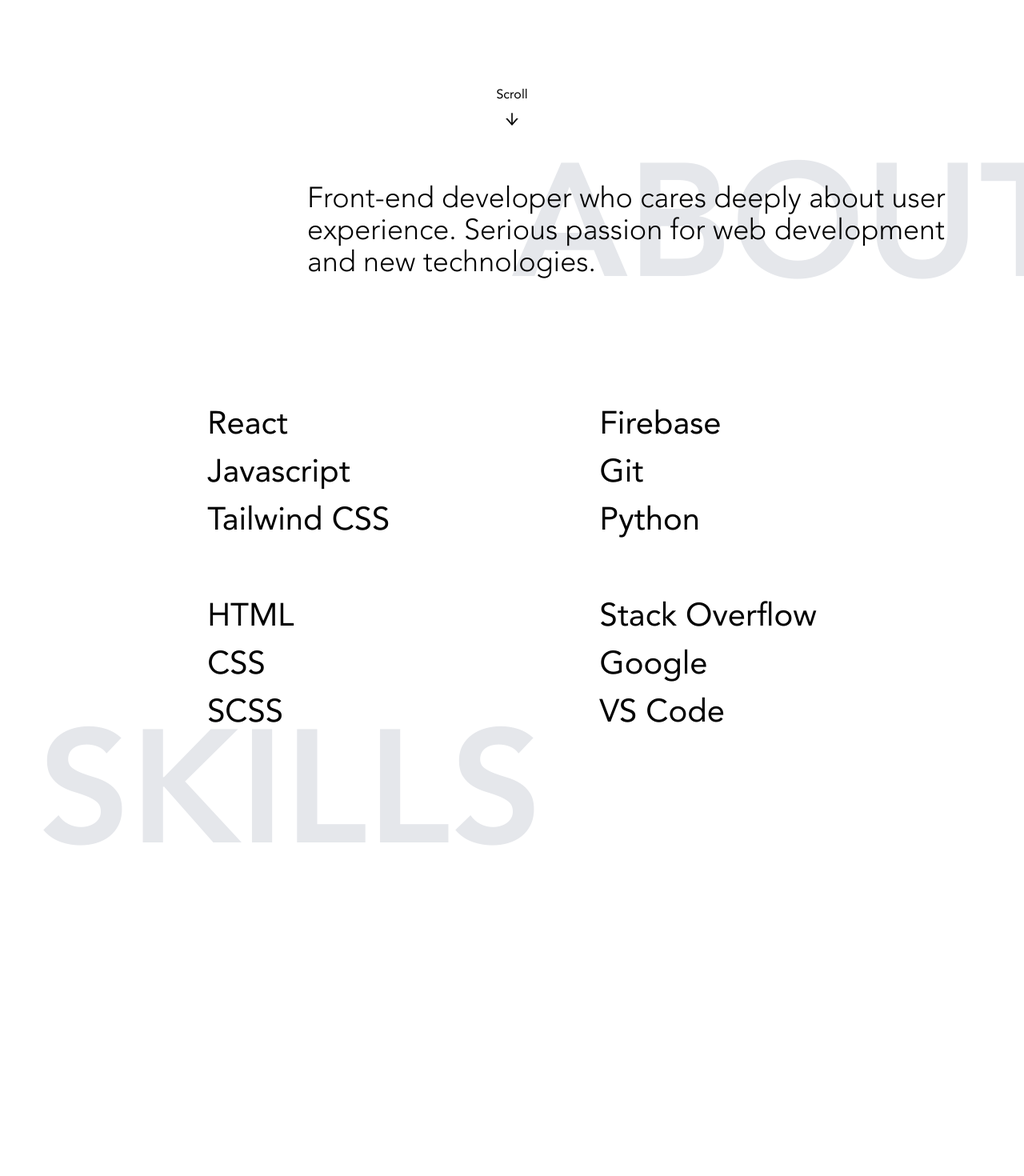
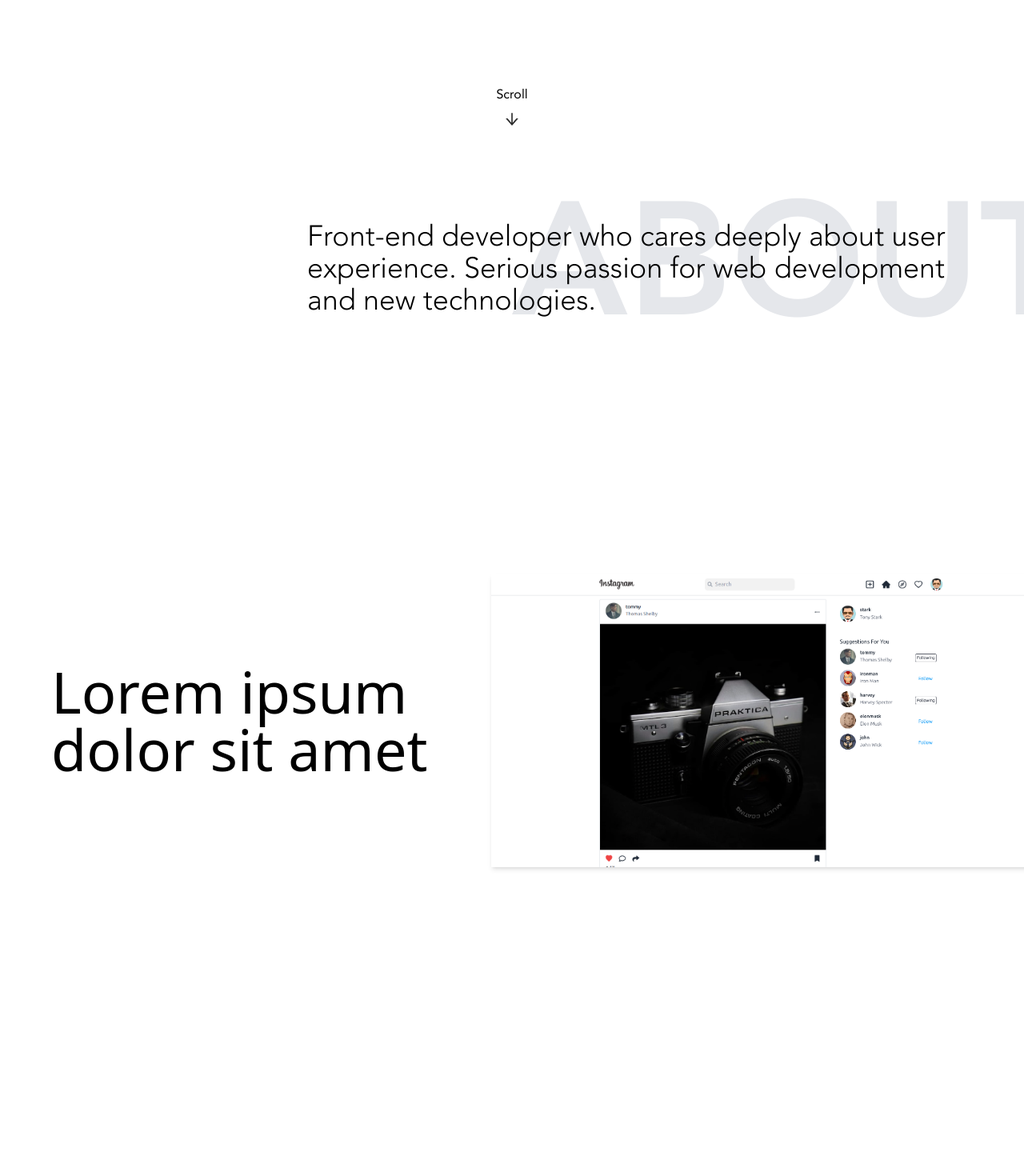
Before and after one commit to kenizaya/portfolio, a React (Vite) app: page / in a window 1280 px wide. Shown: the part 620-2090 px from the top of the page at 80% size. Built offline with nearby package versions, Linux system fonts and the light colour scheme.

Commit message:
Add projects section

```diff
--- a/src/App.jsx
+++ b/src/App.jsx
@@ -2,6 +2,7 @@
 import About from './components/About'
 import Contact from './components/Contact'
 import Hero from './components/Hero'
+import Projects from './components/Projects'
 import Skills from './components/Skills'
 
 const App = () => {
@@ -9,6 +10,8 @@
     <>
       <Hero />
       <About />
+      <Projects />
+      <Projects />
       <Skills />
       <Contact />
     </>
--- a/src/components/About.jsx
+++ b/src/components/About.jsx
@@ -3,18 +3,18 @@
 
 const About = () => {
   const { scrollYProgress } = useScroll()
-  const tX = useTransform(scrollYProgress, [0, 1], ['-25%', '50%'])
+  const tX = useTransform(scrollYProgress, [0, 1], ['-20%', '50%'])
 
   return (
     <motion.section className='h-[40vh] w-full relative overflow-hidden'>
       <motion.div
-        className='text-[200px] font-avenirHeavy text-gray-200 w-full -top-[15%] absolute '
+        className='text-[200px] font-avenirHeavy text-gray-200 w-full absolute '
         transition={{ duration: 1 }}
         style={{ translateX: tX }}
       >
-        ABOUT ME
+        ABOUT
       </motion.div>
-      <div className='font-avenirLight text-4xl ml-[30%] mr-[5%] absolute top-[15%]'>
+      <div className='font-avenirLight text-4xl ml-[30%] mr-[5%] absolute top-[30%]'>
         Front-end developer who cares deeply about user experience. Serious
         passion for web development and new technologies.
       </div>
--- /dev/null
+++ b/src/components/Projects.jsx
@@ -0,0 +1,45 @@
+import React, { useRef } from 'react'
+import { motion, useScroll, useTransform } from 'framer-motion'
+import testImg from '../assets/Feed-Instagram.png'
+
+const Projects = () => {
+  const containerRef = useRef(null)
+  const { scrollYProgress } = useScroll({
+    target: containerRef,
+    offset: ['start end', 'end end'],
+  })
+
+  const bottomShadowX = useTransform(scrollYProgress, [0, 1], ['-100%', '0%'])
+  const imageX = useTransform(scrollYProgress, [0, 1], ['-100%', '0%'])
+  const topShadowX = useTransform(scrollYProgress, [0, 1], ['-25%', '100%'])
+
+  return (
+    <section
+      className='h-screen flex justify-between my-screen mx-auto w-full overflow-hidden'
+      ref={containerRef}
+    >
+      <motion.div className='flex flex-col justify-center items-center w-2/5 text-2xl ml-[5%] text-left'>
+        <h3 className='text-7xl mt-0'>Lorem ipsum dolor sit amet</h3>
+      </motion.div>
+      <div className='w-1/2 flex items-center relative mr-[2%]'>
+        <motion.div style={{ translateX: imageX, scale: scrollYProgress }}>
+          <motion.div
+            className='bg-gradient-to-r from-transparent via-gray-100 to-gray-200 h-full w-full absolute left-0 z-0'
+            style={{ translateX: bottomShadowX }}
+          />
+          <img
+            src={testImg}
+            alt=''
+            className='min-w-[700px] w-full relative z-10 shadow-md'
+          />
+          <motion.div
+            className='bg-gradient-to-r from-transparent via-gray-100 to-gray-200 h-full w-[125%] absolute left-0 top-0 z-20'
+            style={{ translateX: topShadowX }}
+          />
+        </motion.div>
+      </div>
+    </section>
+  )
+}
+
+export default Projects
```
Also changed, not shown: src/assets/Feed-Instagram.png (added).
